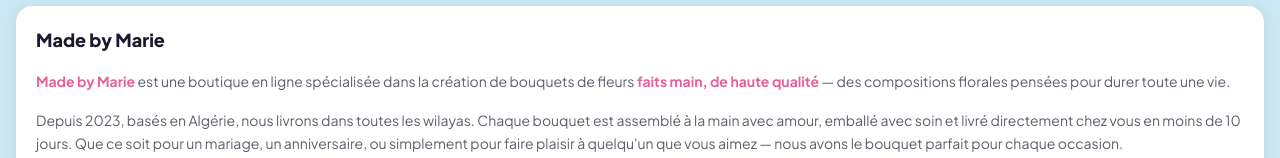
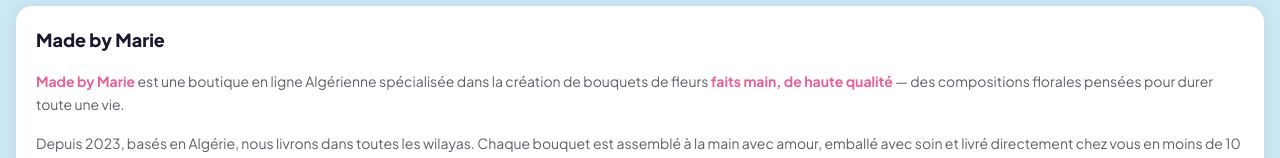
Before and after one commit to yayamehdi715-dot/front, a React (Vite) app: page /about in a window 1280 px wide. Shown: the part 143-301 px from the top of the page. Built offline with nearby package versions, Linux system fonts and the light colour scheme; no server answers; the HTML template or start-up script is replaced by a standard one.

Commit message:
Update AboutPage.jsx

```diff
--- a/src/pages/public/AboutPage.jsx
+++ b/src/pages/public/AboutPage.jsx
@@ -5,7 +5,7 @@ const ABOUT_TRANSLATIONS = {
   fr: {
     title: 'Notre Histoire',
     subtitle: 'Made by Marie',
-    p1: 'est une boutique en ligne spécialisée dans la création de bouquets de fleurs',
+    p1: 'est une boutique en ligne Algérienne spécialisée dans la création de bouquets de fleurs',
     p1bold: 'faits main, de haute qualité',
     p1end: '— des compositions florales pensées pour durer toute une vie.',
     p2: "Depuis 2023, basés en Algérie, nous livrons dans toutes les wilayas. Chaque bouquet est assemblé à la main avec amour, emballé avec soin et livré directement chez vous en moins de 10 jours. Que ce soit pour un mariage, un anniversaire, ou simplement pour faire plaisir à quelqu'un que vous aimez — nous avons le bouquet parfait pour chaque occasion.",
@@ -23,7 +23,7 @@ const ABOUT_TRANSLATIONS = {
   en: {
     title: 'Our Story',
     subtitle: 'Made by Marie',
-    p1: 'is an online store specializing in handmade flower bouquets',
+    p1: 'is an Algerian online store specializing in handmade flower bouquets',
     p1bold: ' handmade, high quality',
     p1end: '— floral compositions designed to last a lifetime.',
     p2: 'Since 2023, based in Algeria, we deliver to all wilayas. Each bouquet is assembled by hand with love, carefully packaged and delivered directly to your door within 10 days. Whether for a wedding, a birthday, or simply to please someone you love — we have the perfect bouquet for every occasion.',
```
